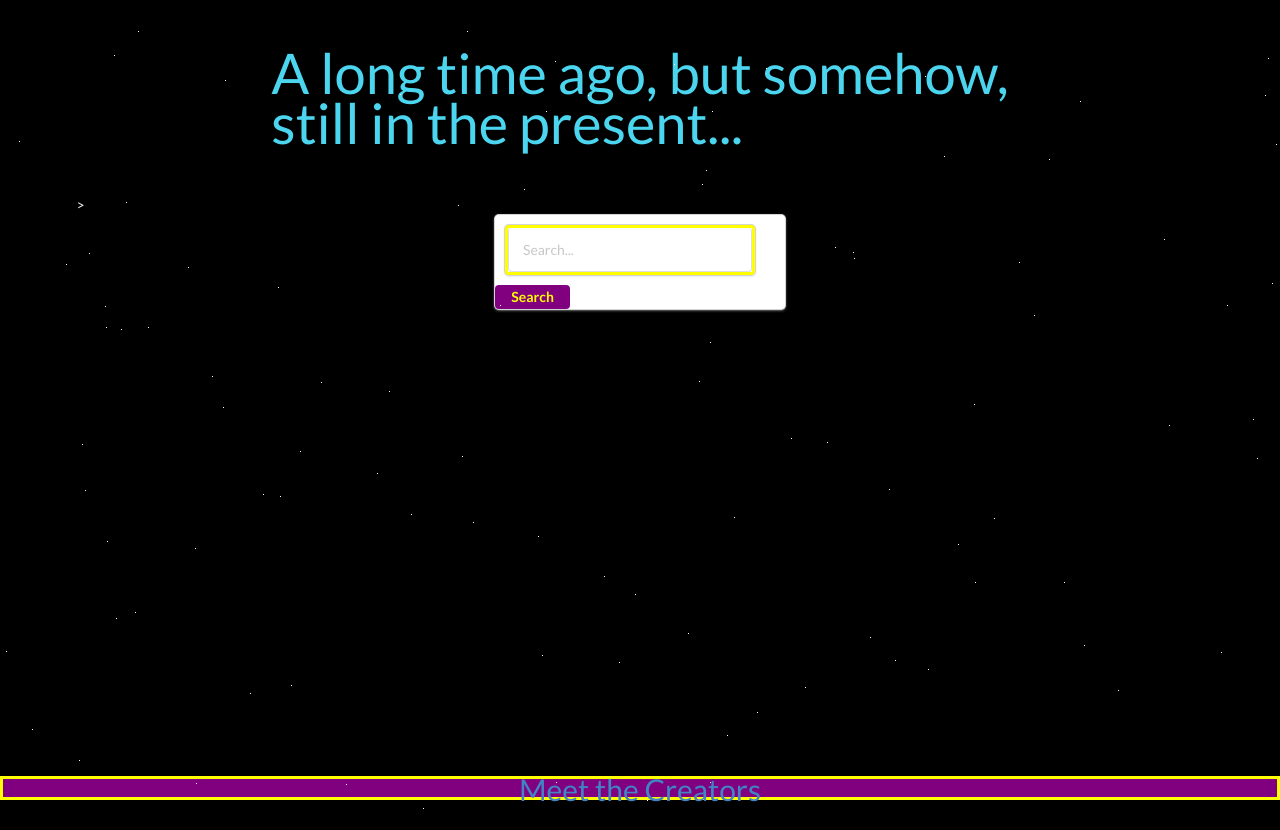
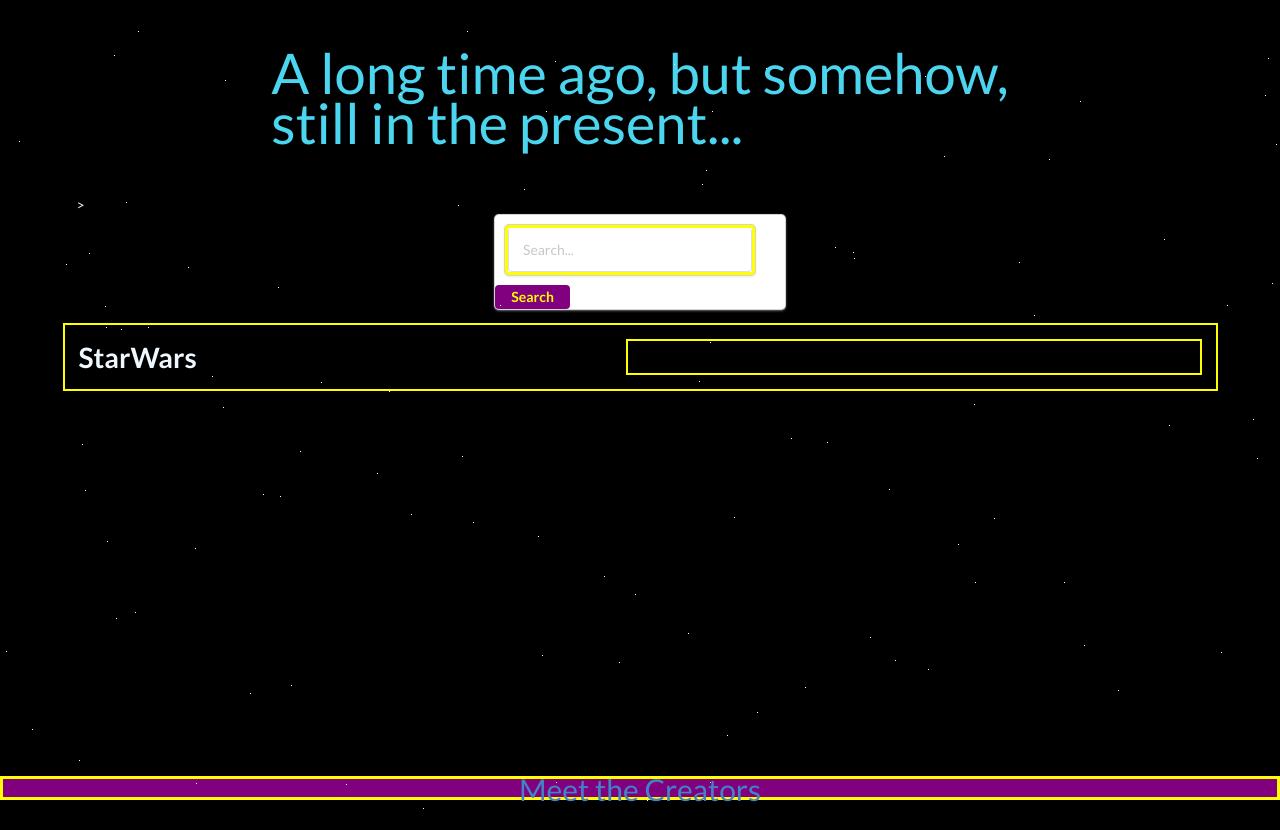
Before and after one commit to Bhavipatel21/starwarsIndex, a plain HTML site: page index.html in a window 1280 px wide. Shown: the top 830 px of the page. Drawn offline with nearby package versions, Linux system fonts and the light colour scheme.

Commit message:
modified html

```diff
--- a/assets/css/style.css
+++ b/assets/css/style.css
@@ -219,7 +219,7 @@ float: right;
 position: justify;
 }
 
-#parent{
+.parent{
   border: solid 2px yellow;
 }
  /* #leftSide{
--- a/index.html
+++ b/index.html
@@ -89,9 +89,24 @@
             <!--section-card tag ends-->
         </section>
         <!--container tag ends-->
+        <!-- Display -->
 
-
-
+        <section id="Tab" class="ui centered aligned container yellow border-1">
+            <h1></h1>
+            <section id="yellow-card" class="ui two column grid">
+                <section class="row parent">
+                    <section id="leftSide" class="column">
+                        <section>
+                            <h1>StarWars</h1>
+                        </section>
+                    </section>
+                    <section id='rightSide' class='ui two column grid'>
+                        <section class="row">
+                        </section>
+                    </section>
+                </section>
+            </section>
+        </section>
         <!--<section class="col s4 yellow-text">Yabba dabba doo!!!</section>
             <section class="col s4 yellow-text">Excellent.....</section>
         </section>-->
```
Also changed, not shown: 2 other files. Lines whose indentation alone changed are shown as unchanged.
